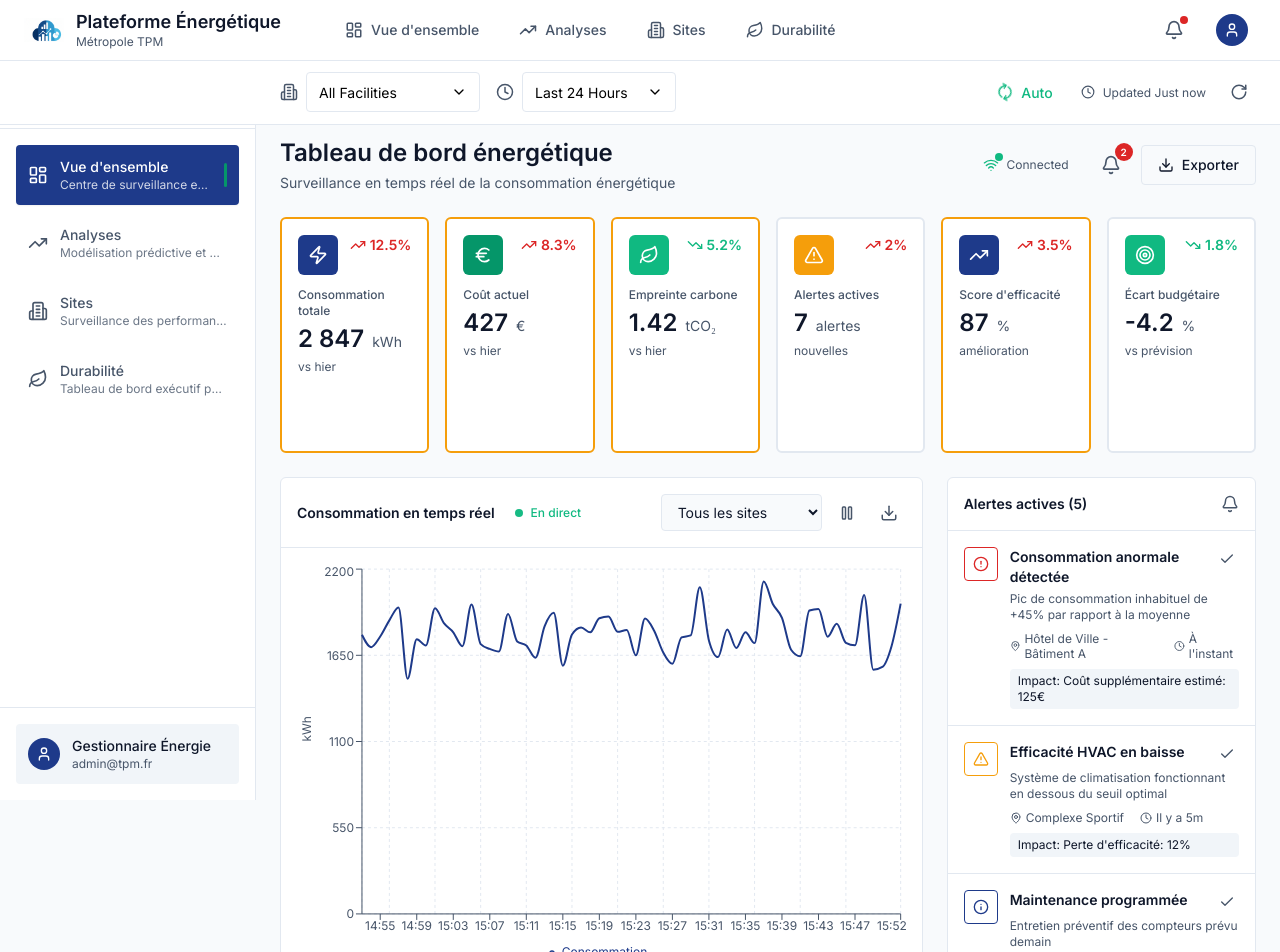
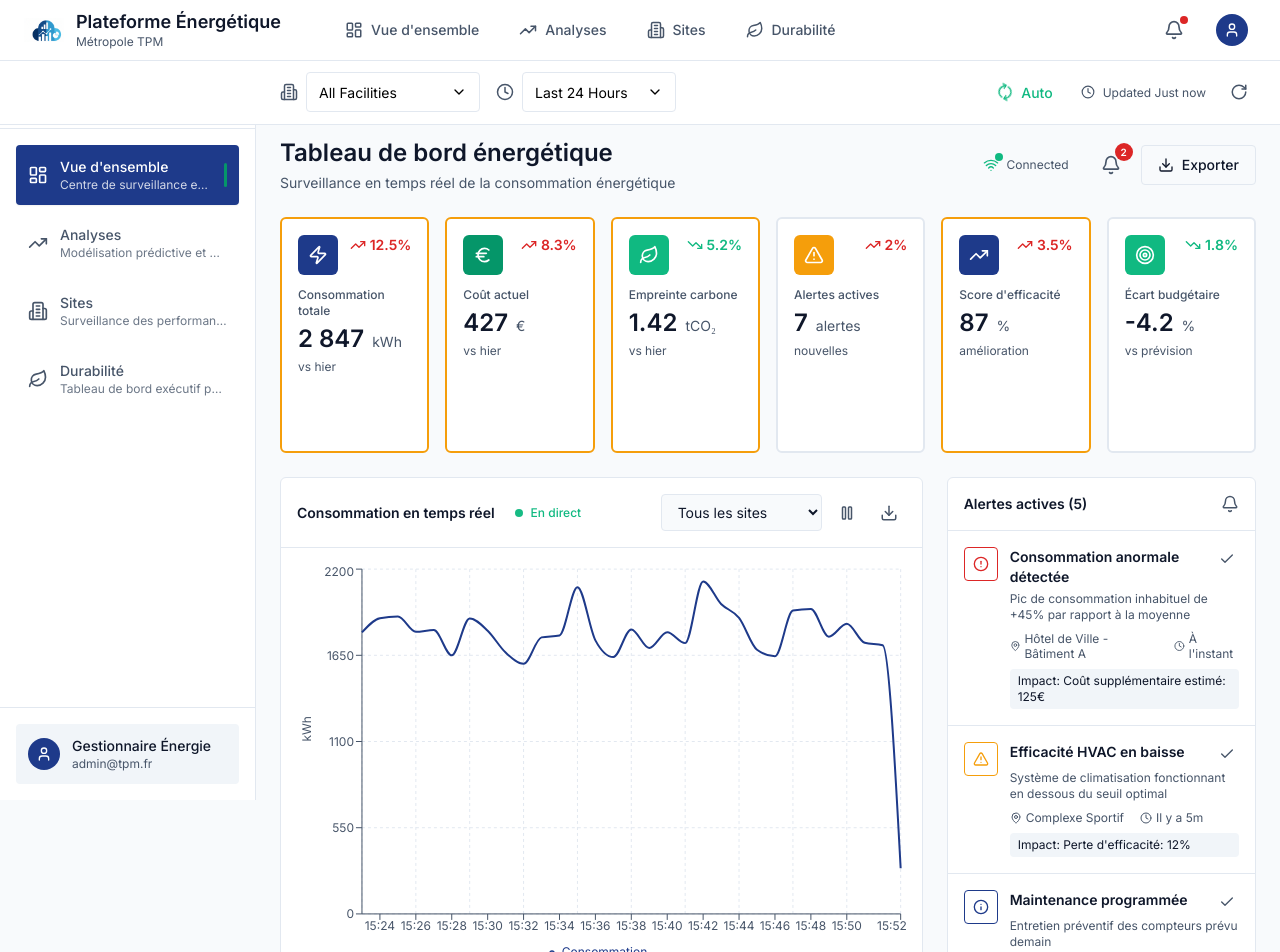
Before and after one commit to SDKisito/energy_analytics_platform, a React (Vite) app: page / in a window 1280 px wide. Shown: the top 952 px of the page. Built offline with nearby package versions, Linux system fonts and the light colour scheme.

Commit message:
Update RealTimeChart.tsx

```diff
--- a/src/pages/energy-overview-dashboard/components/RealTimeChart.tsx
+++ b/src/pages/energy-overview-dashboard/components/RealTimeChart.tsx
@@ -20,13 +20,68 @@ interface RealTimeChartProps {
 const RealTimeChart = ({ data, className = '' }: RealTimeChartProps) => {
   const [isLive, setIsLive] = useState(true);
   const [selectedFacility, setSelectedFacility] = useState<string>('all');
+  const [localData, setLocalData] = useState<ConsumptionDataPoint[]>([]);
+
+  // Initialiser avec des données locales si aucune donnée n'est fournie
+  useEffect(() => {
+    if (data && data.length > 0) {
+      setLocalData(data);
+    } else {
+      // Générer des données de démonstration
+      const generateData = () => {
+        const now = Date.now();
+        const facilities = ['Hôtel de Ville', 'Complexe Sportif', 'Bibliothèque'];
+        const newData: ConsumptionDataPoint[] = [];
+
+        for (let i = 29; i >= 0; i--) {
+          const timestamp = new Date(now - i * 60000).toISOString();
+          facilities.forEach((facility) => {
+            newData.push({
+              timestamp,
+              value: 50 + Math.random() * 100,
+              facility,
+              meterType: 'Électricité',
+            });
+          });
+        }
+        return newData;
+      };
+
+      setLocalData(generateData());
+    }
+  }, [data]);
+
+  // Mise à jour en temps réel
+  useEffect(() => {
+    if (!isLive) return;
+
+    const interval = setInterval(() => {
+      setLocalData((prev) => {
+        const facilities = ['Hôtel de Ville', 'Complexe Sportif', 'Bibliothèque'];
+        const now = new Date().toISOString();
+        const newPoints: ConsumptionDataPoint[] = facilities.map((facility) => ({
+          timestamp: now,
+          value: 50 + Math.random() * 100,
+          facility,
+          meterType: 'Électricité',
+        }));
+
+        // Garder seulement les 30 dernières minutes
+        const allData = [...prev, ...newPoints];
+        const cutoffTime = Date.now() - 30 * 60000;
+        return allData.filter((d) => new Date(d.timestamp).getTime() > cutoffTime);
+      });
+    }, 5000); // Mise à jour toutes les 5 secondes
+
+    return () => clearInterval(interval);
+  }, [isLive]);
 
   const facilities = ['all', 'Hôtel de Ville', 'Complexe Sportif', 'Bibliothèque'];
 
   const filteredData =
     selectedFacility === 'all'
-      ? data
-      : data.filter((d) => d.facility === selectedFacility);
+      ? localData
+      : localData.filter((d) => d.facility === selectedFacility);
 
   const aggregatedData = filteredData.reduce((acc, curr) => {
     const existing = acc.find((item) => item.timestamp === curr.timestamp);
@@ -120,6 +175,14 @@ const RealTimeChart = ({ data, className = '' }: RealTimeChartProps) => {
       </div>
 
       <div className="p-4">
+        {aggregatedData.length === 0 ? (
+          <div className="flex items-center justify-center h-[400px] text-muted-foreground">
+            <div className="text-center">
+              <Icon name="LineChart" size={48} className="mx-auto mb-3 opacity-50" />
+              <p className="text-sm">Chargement des données en temps réel...</p>
+            </div>
+          </div>
+        ) : (
           <ResponsiveContainer width="100%" height={400}>
             <LineChart data={aggregatedData}>
               <CartesianGrid strokeDasharray="3 3" stroke="var(--color-border)" />
@@ -156,6 +219,7 @@ const RealTimeChart = ({ data, className = '' }: RealTimeChartProps) => {
               />
             </LineChart>
           </ResponsiveContainer>
+        )}
       </div>
     </div>
   );
```
Lines whose indentation alone changed are shown as unchanged.
